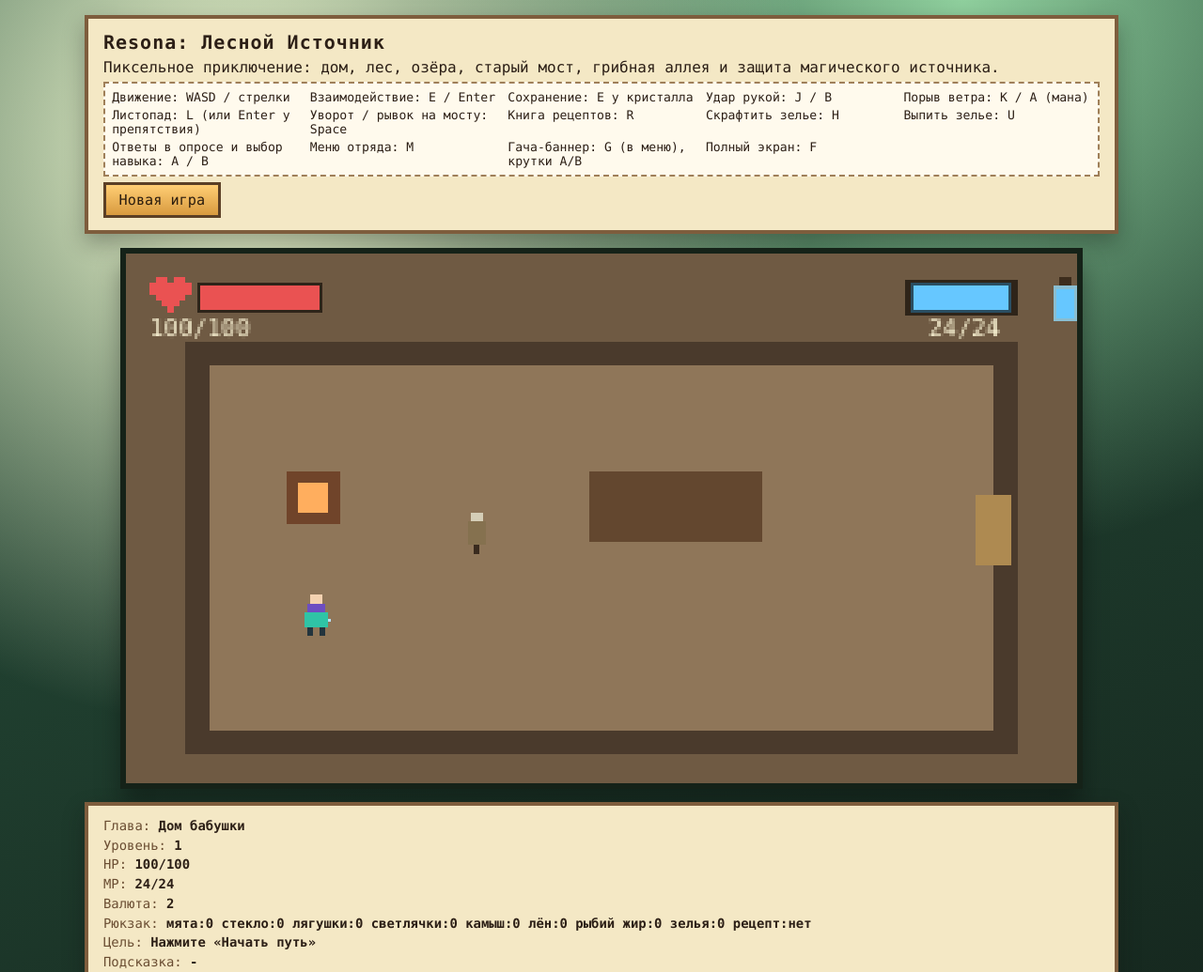
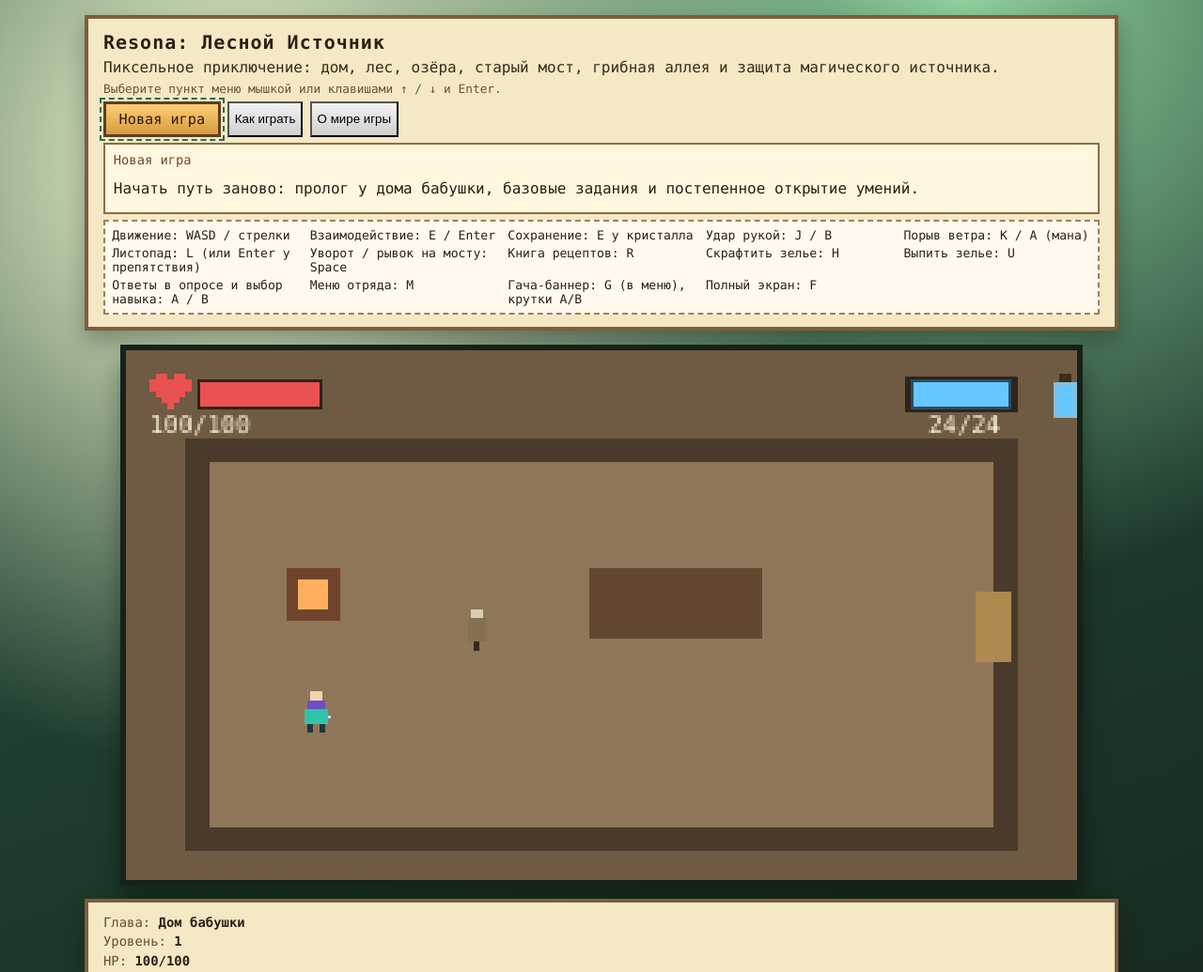
Before and after one commit to skyfet/resona, a website: page index.html in a window 1280 px wide. Shown: the top 1035 px of the page at 94% size. Drawn offline with Linux system fonts and the light colour scheme.

Commit message:
Добавить расширенное стартовое меню приложения

```diff
--- a/index.html
+++ b/index.html
@@ -10,8 +10,22 @@
     <main class="layout" aria-label="Resona forest quest">
       <section id="menu" class="menu" aria-label="Main menu">
         <h1>Resona: Лесной Источник</h1>
-        <p>Пиксельное приключение: дом, лес, озёра, старый мост, грибная аллея и защита магического источника.</p>
-        <div class="controls" aria-label="Controls">
+        <p class="menu-subtitle">Пиксельное приключение: дом, лес, озёра, старый мост, грибная аллея и защита магического источника.</p>
+        <p class="menu-tip">Выберите пункт меню мышкой или клавишами ↑ / ↓ и Enter.</p>
+
+        <div class="menu-actions" role="group" aria-label="Запуск игры">
+          <button id="start-btn" type="button">Новая игра</button>
+          <button id="continue-btn" type="button" hidden>Продолжить с точки сохранения</button>
+          <button id="help-btn" type="button" class="menu-secondary">Как играть</button>
+          <button id="lore-btn" type="button" class="menu-secondary">О мире игры</button>
+        </div>
+
+        <div class="menu-panel" aria-live="polite">
+          <p id="menu-panel-title" class="menu-panel-title">Добро пожаловать в Resona</p>
+          <p id="menu-panel-text">Начните новую игру и пройдите путь от дома эльфийки до защиты магического источника.</p>
+        </div>
+
+        <div id="controls-panel" class="controls" aria-label="Controls" hidden>
           <p>Движение: WASD / стрелки</p>
           <p>Взаимодействие: E / Enter</p>
           <p>Сохранение: E у кристалла</p>
@@ -27,10 +41,6 @@
           <p>Гача-баннер: G (в меню), крутки A/B</p>
           <p>Полный экран: F</p>
         </div>
-        <div class="menu-actions">
-          <button id="start-btn" type="button">Новая игра</button>
-          <button id="continue-btn" type="button" hidden>Продолжить с точки сохранения</button>
-        </div>
       </section>
 
       <section class="stage">
@@ -44,7 +54,7 @@
         <p><span>MP:</span> <strong id="mana-label">24/24</strong></p>
         <p><span>Валюта:</span> <strong id="coins-label">0</strong></p>
         <p><span>Рюкзак:</span> <strong id="inventory-label">пусто</strong></p>
-        <p><span>Цель:</span> <strong id="objective">Нажмите «Начать путь»</strong></p>
+        <p><span>Цель:</span> <strong id="objective">Нажмите «Новая игра»</strong></p>
         <p><span>Подсказка:</span> <strong id="hint">-</strong></p>
       </section>
     </main>
--- a/script.js
+++ b/script.js
@@ -3,6 +3,11 @@ const ctx = canvas.getContext("2d", { alpha: false });
 const menuNode = document.querySelector("#menu");
 const startBtn = document.querySelector("#start-btn");
 const continueBtn = document.querySelector("#continue-btn");
+const helpBtn = document.querySelector("#help-btn");
+const loreBtn = document.querySelector("#lore-btn");
+const controlsPanel = document.querySelector("#controls-panel");
+const menuPanelTitle = document.querySelector("#menu-panel-title");
+const menuPanelText = document.querySelector("#menu-panel-text");
 
 const chapterNode = document.querySelector("#chapter-label");
 const levelNode = document.querySelector("#level-label");
@@ -33,6 +38,42 @@ const chapterNames = {
 
 const keysDown = new Set();
 const keysPressed = new Set();
+
+const menuEntries = [
+  {
+    id: "start",
+    button: startBtn,
+    title: "Новая игра",
+    text: "Начать путь заново: пролог у дома бабушки, базовые задания и постепенное открытие умений.",
+    action: () => startGame(),
+  },
+  {
+    id: "continue",
+    button: continueBtn,
+    title: "Продолжить",
+    text: "Загрузить последнее сохранение от кристалла и вернуться в нужную главу.",
+    action: () => continueFromStoredCheckpoint(),
+    hidden: () => !readStoredCheckpoint(),
+  },
+  {
+    id: "help",
+    button: helpBtn,
+    title: "Как играть",
+    text: "Управление, боевая система и быстрые подсказки по выживанию в лесу.",
+    action: () => showControlsPanel(),
+  },
+  {
+    id: "lore",
+    button: loreBtn,
+    title: "О мире игры",
+    text: "Вы — эльфийка-защитница. Источник теряет силу, и вам нужно собрать команду, пройти испытания и остановить угрозу.",
+    action: () => showLorePanel(),
+  },
+];
+
+const menuState = {
+  selectedIndex: 0,
+};
 
 const forestDecor = {
   2: [
@@ -430,6 +471,7 @@ function readStoredCheckpoint() {
 function updateContinueButtonVisibility() {
   if (!continueBtn) return;
   continueBtn.hidden = !readStoredCheckpoint();
+  updateMenuFocus();
 }
 
 function markActiveSavePoint(savePointId) {
@@ -633,6 +675,7 @@ function continueFromStoredCheckpoint() {
   }
   setHint("Прогресс восстановлен.", 2.2);
   setStoryLine("Эльфийка продолжает путь с точки сохранения.", 2.4);
+  if (controlsPanel) controlsPanel.hidden = true;
   return true;
 }
 
@@ -1337,8 +1380,97 @@ function gotoChapter(chapter) {
   }
 }
 
+function visibleMenuEntries() {
+  return menuEntries.filter((entry) => !entry.hidden || !entry.hidden());
+}
+
+function setMenuPanel(title, text) {
+  if (menuPanelTitle) menuPanelTitle.textContent = title;
+  if (menuPanelText) menuPanelText.textContent = text;
+}
+
+function updateMenuFocus() {
+  const visible = visibleMenuEntries();
+  if (!visible.length) return;
+
+  if (menuState.selectedIndex >= visible.length) {
+    menuState.selectedIndex = 0;
+  }
+
+  for (const entry of menuEntries) {
+    if (!entry.button) continue;
+    entry.button.classList.remove("is-focused");
+    entry.button.tabIndex = -1;
+  }
+
+  const selected = visible[menuState.selectedIndex];
+  if (!selected || !selected.button) return;
+  selected.button.classList.add("is-focused");
+  selected.button.tabIndex = 0;
+  setMenuPanel(selected.title, selected.text);
+}
+
+function moveMenuSelection(direction) {
+  const visible = visibleMenuEntries();
+  if (!visible.length) return;
+  menuState.selectedIndex = (menuState.selectedIndex + direction + visible.length) % visible.length;
+  updateMenuFocus();
+}
+
+function runSelectedMenuAction() {
+  const visible = visibleMenuEntries();
+  const selected = visible[menuState.selectedIndex];
+  if (selected && typeof selected.action === "function") {
+    selected.action();
+  }
+}
+
+function showControlsPanel() {
+  if (controlsPanel) controlsPanel.hidden = false;
+  setMenuPanel(
+    "Как играть",
+    "Совет: начните с разговора с бабушкой (E), следите за маной и чаще активируйте кристаллы сохранения.",
+  );
+}
+
+function showLorePanel() {
+  if (controlsPanel) controlsPanel.hidden = true;
+  setMenuPanel(
+    "О мире игры",
+    "Лесной источник питает окрестности. Вам предстоит отразить атаки, помочь жителям и вступить в отряд защитников.",
+  );
+}
+
+function setupMenuInteractions() {
+  for (const entry of menuEntries) {
+    if (!entry.button) continue;
+    entry.button.addEventListener("mouseenter", () => {
+      const visible = visibleMenuEntries();
+      const visibleIndex = visible.findIndex((item) => item.id === entry.id);
+      if (visibleIndex >= 0) {
+        menuState.selectedIndex = visibleIndex;
+        updateMenuFocus();
+      }
+    });
+    entry.button.addEventListener("focus", () => {
+      const visible = visibleMenuEntries();
+      const visibleIndex = visible.findIndex((item) => item.id === entry.id);
+      if (visibleIndex >= 0) {
+        menuState.selectedIndex = visibleIndex;
+        updateMenuFocus();
+      }
+    });
+    entry.button.addEventListener("click", entry.action);
+  }
+
+  showLorePanel();
+  updateContinueButtonVisibility();
+  updateMenuFocus();
+}
+
 function startGame() {
   menuNode.classList.add("hidden");
+  if (controlsPanel) controlsPanel.hidden = true;
   resetAdventureState();
   canvas.focus();
 }
@@ -3645,8 +3777,16 @@ window.addEventListener("keydown", (event) => {
   }
   keysDown.add(event.code);
 
-  if (event.code === "Enter" && state.mode === "menu") {
-    startGame();
+  if (state.mode === "menu") {
+    if (event.code === "ArrowUp") {
+      moveMenuSelection(-1);
+    }
+    if (event.code === "ArrowDown") {
+      moveMenuSelection(1);
+    }
+    if (event.code === "Enter") {
+      runSelectedMenuAction();
+    }
   }
 
   if (["ArrowLeft", "ArrowRight", "ArrowUp", "ArrowDown", "Space", "Enter"].includes(event.code)) {
@@ -3660,17 +3800,12 @@ window.addEventListener("keyup", (event) => {
 
 window.addEventListener("resize", resizeCanvasDisplay);
 document.addEventListener("fullscreenchange", resizeCanvasDisplay);
-startBtn.addEventListener("click", startGame);
-if (continueBtn) {
-  continueBtn.addEventListener("click", continueFromStoredCheckpoint);
-}
-
 function boot() {
   gotoChapter(0);
   state.mode = "menu";
-  state.objective = "Нажмите «Начать путь»";
-  state.hint = "После старта подойдите к бабушке и нажмите E.";
-  updateContinueButtonVisibility();
+  state.objective = "Выберите пункт в главном меню";
+  state.hint = "Начните игру или откройте раздел «Как играть».";
+  setupMenuInteractions();
   resizeCanvasDisplay();
   refreshHud();
   requestAnimationFrame(updateFrame);
--- a/styles.css
+++ b/styles.css
@@ -58,6 +58,15 @@ body {
   margin: 0;
 }
 
+.menu-subtitle {
+  color: #3d2a1a;
+}
+
+.menu-tip {
+  font-size: 0.8rem;
+  color: #6f5237;
+}
+
 .controls {
   display: grid;
   grid-template-columns: repeat(auto-fit, minmax(180px, 1fr));
@@ -72,6 +81,29 @@ body {
   display: flex;
   flex-wrap: wrap;
   gap: 0.45rem;
+}
+
+.menu-panel {
+  border: 2px solid #8e6b47;
+  background: #fff7df;
+  padding: 0.55rem;
+  min-height: 4.8rem;
+  display: grid;
+  gap: 0.28rem;
+}
+
+.menu-panel-title {
+  font-size: 0.86rem;
+  color: #6f4a2d;
+}
+
+.menu-secondary {
+  background: linear-gradient(180deg, #f2f2f2, #cfcfcf);
+}
+
+.menu-actions button.is-focused {
+  outline: 2px dashed #2f6e45;
+  outline-offset: 2px;
 }
 
 #start-btn,
@@ -142,6 +174,10 @@ body {
     flex-direction: column;
   }
 
+  .menu-panel {
+    min-height: 5.6rem;
+  }
+
   #start-btn,
   #continue-btn {
     width: 100%;
```
